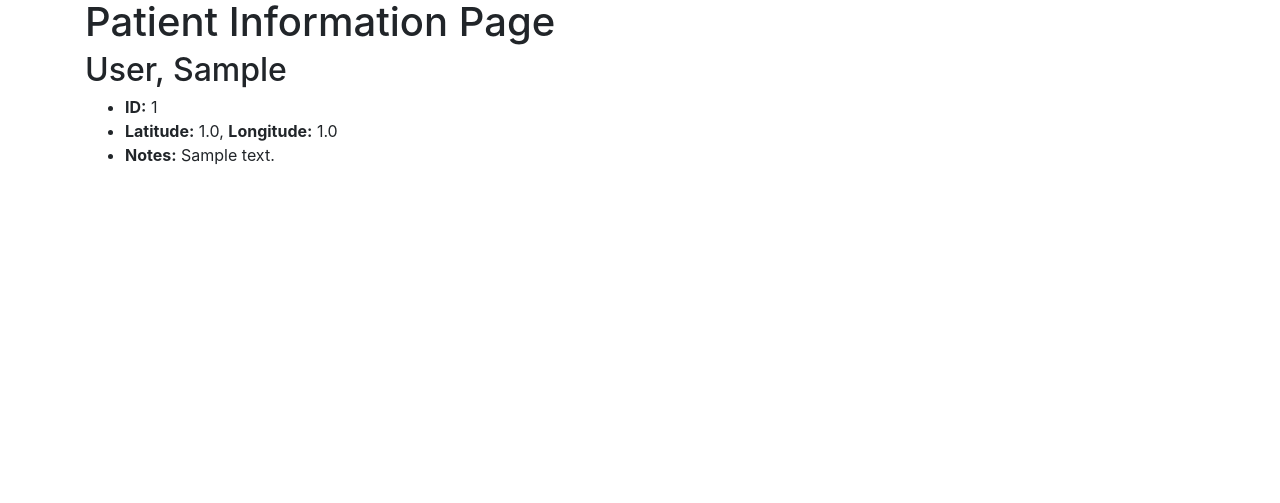
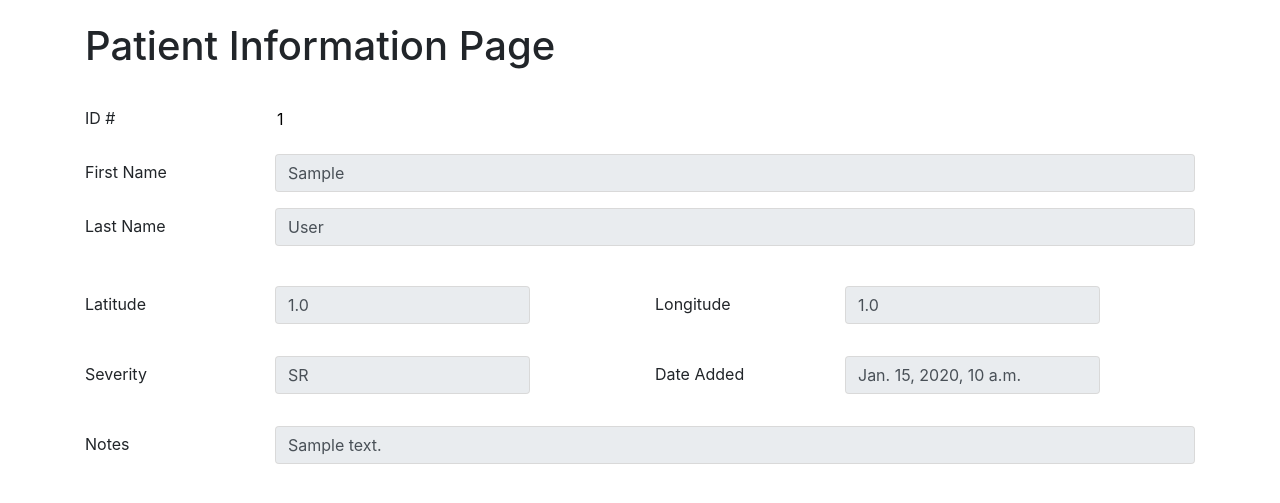
Before and after one commit to dude-ify/disastertag, a Django app: page /read/1/ in a window 1280 px wide. Shown: the top 503 px of the page. Run offline with Django 3.2, Linux system fonts and the light colour scheme; tables that the repository leaves empty hold one stand-in row (values such as "Sample post"); some libraries are stand-ins or nearby versions.

Commit message:
finished UI for individual user page. It is 7am. Time to sleep.

```diff
--- a/src/dtags/forms.py
+++ b/src/dtags/forms.py
@@ -5,7 +5,7 @@ from django.forms.widgets import HiddenInput
 class DtagForm(ModelForm):
 	class Meta:
 		model = Dtag
-		fields = ['barcode_id', 'loc_lon', 'loc_lat', 'first_name', 'last_name', 'notes', 'severity']
+		fields = ['loc_lon', 'loc_lat', 'first_name', 'last_name', 'notes', 'severity']
 
 	def __init__(self, *args, **kwargs):
 		super().__init__(*args, **kwargs)
--- a/src/dtags/models.py
+++ b/src/dtags/models.py
@@ -1,7 +1,7 @@
 from django.db import models
 
 class Dtag(models.Model):
-	barcode_id = models.PositiveIntegerField(default=1, unique=True)
+	barcode_id = models.AutoField(primary_key=True)
 	first_name = models.CharField(max_length=225, blank=True)
 	last_name = models.CharField(max_length=225, blank=True)
 	notes = models.TextField(blank=True)
--- a/src/templates/dtags/patient_info.html
+++ b/src/templates/dtags/patient_info.html
@@ -1,3 +1,5 @@
+{% load widget_tweaks %}
+
 <head>
   <meta charset="utf-8">
   <meta name="viewport" content="width=device-width, initial-scale=1, shrink-to-fit=no">
@@ -7,18 +9,84 @@
 
 {% block body %}
 
+<br>
+
 <div class="container w-80">
+	<h1>Patient Information Page</h1>
+</div>
+<br>
 
-<h1> Patient Information Page </h1>
+<div class="container w-80">
+<form>
 
-<h2>{{ patient.last_name }}, {{ patient.first_name }}</h2>
+	<div class="form-group row">
+		<label for="id" class="col-sm-2 col-form-label">ID #</label>
+		<div class="col-sm-10">
+			<input type="text" readonly class="form-control-plaintext" id="id" value="{{ patient.barcode_id }}">
+		</div>
+	</div>
 
-<ul>
-		<li><b>ID:</b> {{ patient.barcode_id }}</li>
-		<li><b>Latitude:</b> {{ patient.loc_lat }}, <b>Longitude:</b> {{ patient.loc_lon }}</li>
-		<li><b>Notes:</b> {{ patient.notes }}</li>
-</ul>
+	<div class="form-group row">
+		<label for="fname" class="col-sm-2 col-form-label">First Name</label>
+		<div class="col-sm-10">
+			<input type="text" readonly class="form-control" id="fname" value="{{ patient.first_name }}">
+		</div>
+	</div>
 
+	<div class="form-group row">
+		<label for="lname" class="col-sm-2 col-form-label">Last Name</label>
+		<div class="col-sm-10">
+			<input type="text" readonly class="form-control" id="lname" value="{{ patient.last_name }}">
+		</div>
+	</div>
+
+	<br>
+
+	<div class="form-group row">
+		<div class="col">
+			<div class="form-group row">
+				<label for="lat" class="col-sm-4 col-form-label">Latitude</label>
+    			<div class="col-sm-6">
+      				<input type="text" readonly id="lat" class="form-control" value="{{ patient.loc_lat }}">
+    			</div>
+			</div>
+    	</div>
+    	<div class="col">
+    		<div class="form-group row">
+    			<label for="lon" class="col-sm-4 col-form-label">Longitude</label>
+    			<div class="col-sm-6">
+      				<input type="text" readonly id="lon" class="form-control" value="{{ patient.loc_lon }}">
+    			</div>
+    		</div>
+    	</div>
+  	</div>
+
+  	<div class="form-group row">
+		<div class="col">
+			<div class="form-group row">
+				<label for="sev" class="col-sm-4 col-form-label">Severity</label>
+    			<div class="col-sm-6">
+      				<input type="text" readonly id="sev" class="form-control" value="{{ patient.severity }}">
+    			</div>
+			</div>
+    	</div>
+    	<div class="col">
+    		<div class="form-group row">
+    			<label for="dtadded" class="col-sm-4 col-form-label">Date Added</label>
+    			<div class="col-sm-6">
+      				<input type="text" readonly id="dtadded" class="form-control" value="{{ patient.date_created }}">
+    			</div>
+    		</div>
+    	</div>
+  	</div>
+
+	<div class="form-group row">
+		<label for="notes" class="col-sm-2 col-form-label">Notes</label>
+		<div class="col-sm-10">
+			<input type="text" readonly class="form-control" id="notes" value="{{ patient.notes }}">
+		</div>
+	</div>
+
+</form>
 </div>
-
 {% endblock %}
--- a/src/templates/dtags/read.html
+++ b/src/templates/dtags/read.html
@@ -5,10 +5,12 @@
 </head>
 
 {% block body %}
+<br>
 <div class="container w-80">
 	<div class="row">
 		<div class="w-100 text-center"><h1>Patient Queue</h1></div>
 	</div>
+	<br>
 	<div class="row">
 		<div class="w-100">
 		<table class="table table-stripped table-hover">
```
Also changed, not shown: src/templates/dtags/create.html (+3 -5 lines).
